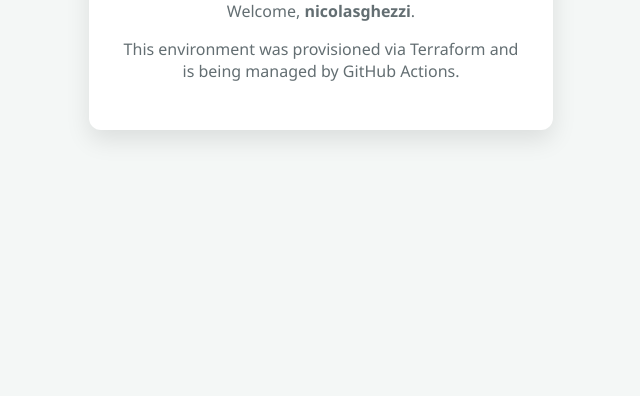
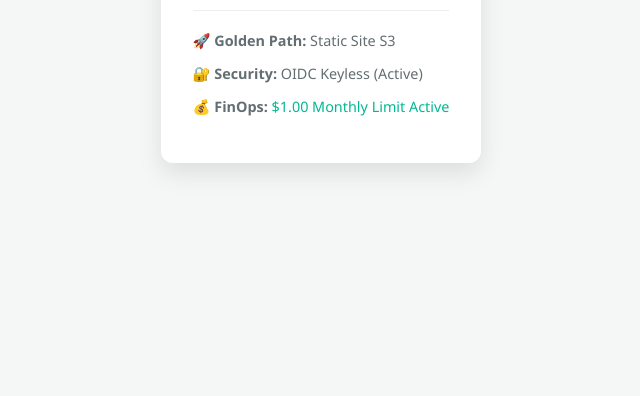
Before and after one commit to nicoghezzi/zero-cost-idp-project, a plain HTML site: page index.html in a window 1280 px wide. Shown: the part 404-800 px from the top of the page, without its empty margins (319-959 px from the left). Drawn offline with Linux system fonts and the light colour scheme.

Commit message:
Add FinOps Cost Shield and update IDP Dashboard

```diff
--- a/index.html
+++ b/index.html
@@ -17,7 +17,14 @@
         <div class="status">System Online</div>
         <h1>IDP Portal</h1>
         <p>Welcome, <strong>nicolasghezzi</strong>.</p>
-        <p>This environment was provisioned via Terraform and is being managed by GitHub Actions.</p>
+
+        <hr style="border: 0; border-top: 1px solid #eee; margin: 20px 0;">
+
+        <div style="text-align: left; font-size: 0.9rem;">
+            <p><strong>🚀 Golden Path:</strong> Static Site S3</p>
+            <p><strong>🔐 Security:</strong> OIDC Keyless (Active)</p>
+            <p><strong>💰 FinOps:</strong> <span style="color: #00b894;">$1.00 Monthly Limit Active</span></p>
+        </div>
     </div>
 </body>
 </html>
```
Also changed, not shown: 1 other file.
